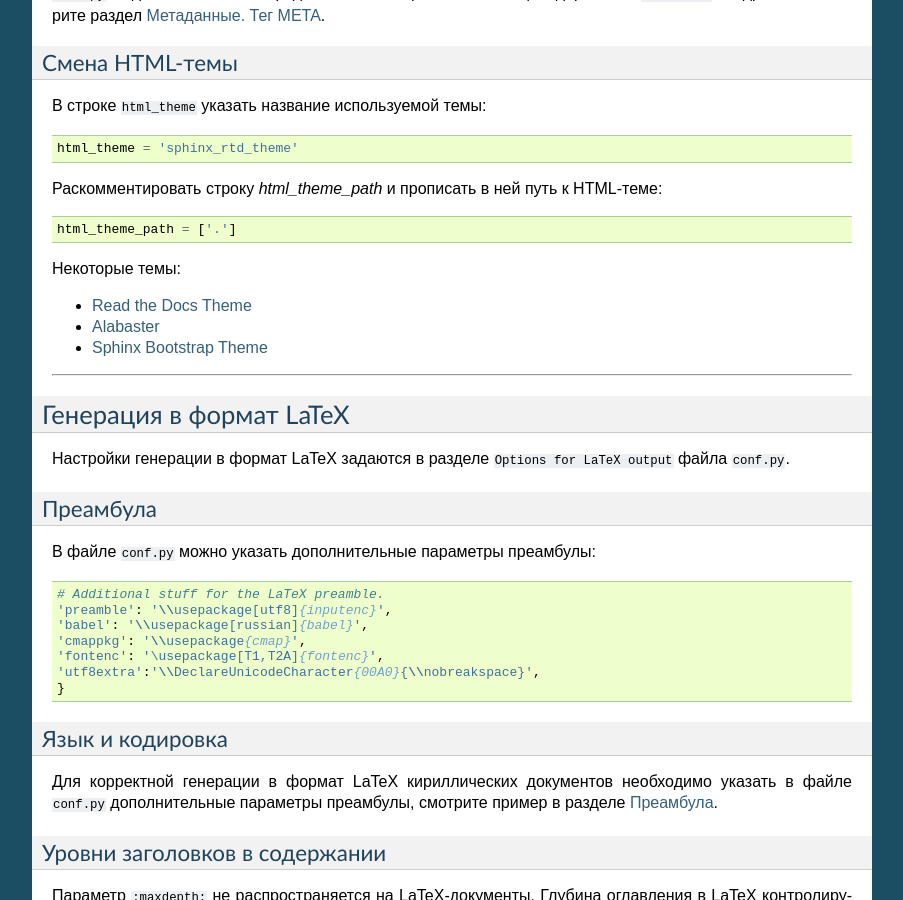
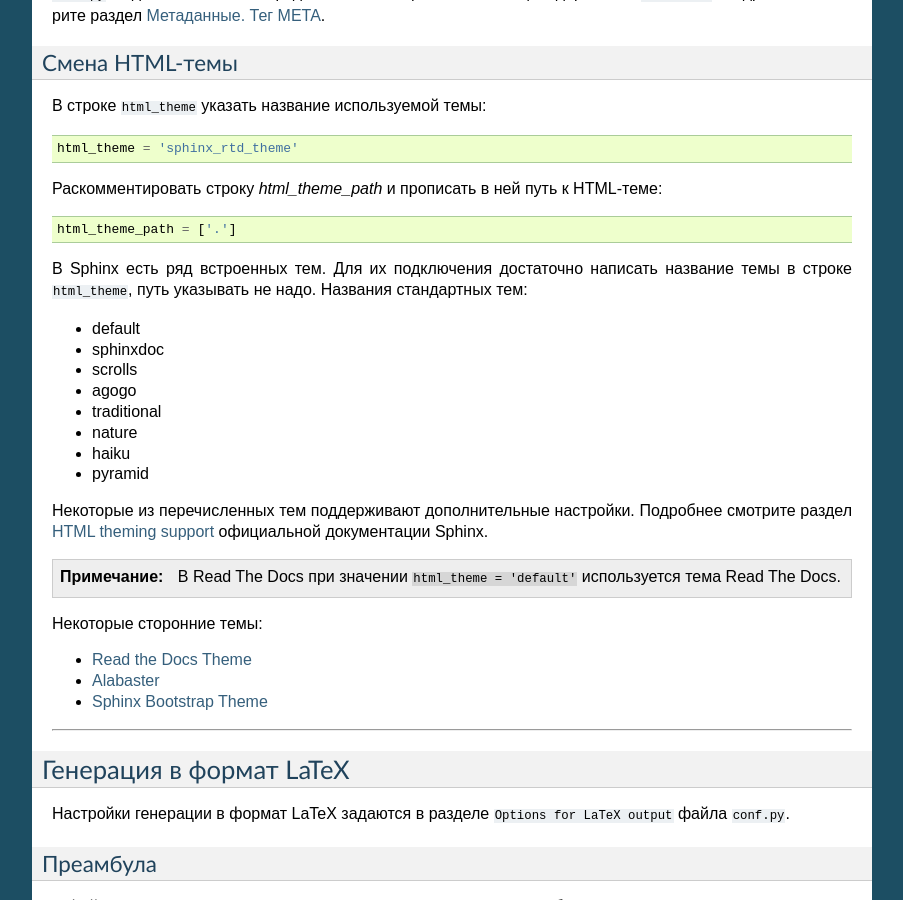
Before and after one commit to mazhartsev/sphinx-ru, a Sphinx documentation site: the page built from docs/sphinx.rst, in a window 1280 px wide and 900 px high, scrolled down 7354 px. Shown: the whole window, without its empty margins (198-1101 px from the left). Built offline with Sphinx 7.4.7, drawn with Linux system fonts in a browser that asks for light colours; formulas are drawn with MathJax 3.

Commit message:
Update sphinx.rst
Дополнил раздел  *Смена HTML-темы*. Добавил информацию про стандартные темы.

```diff
--- a/docs/sphinx.rst
+++ b/docs/sphinx.rst
@@ -428,12 +428,26 @@ ______
 
     html_theme_path = ['.']
 
-Некоторые темы:
+В Sphinx есть ряд встроенных тем. Для их подключения достаточно написать название темы в строке ``html_theme``, путь указывать не надо. Названия стандартных тем:
+
+* default
+* sphinxdoc
+* scrolls
+* agogo
+* traditional
+* nature
+* haiku
+* pyramid
+
+Некоторые из перечисленных тем поддерживают дополнительные настройки. Подробнее смотрите раздел `HTML theming support <http://sphinx-doc.org/theming.html>`_ официальной документации Sphinx.
+
+.. note:: В Read The Docs при значении  ``html_theme = 'default'`` используется тема Read The Docs.
+
+Некоторые сторонние темы:
 
 * `Read the Docs Theme <https://github.com/snide/sphinx_rtd_theme>`_
 * `Alabaster <https://github.com/bitprophet/alabaster>`_
 * `Sphinx Bootstrap Theme <https://github.com/ryan-roemer/sphinx-bootstrap-theme>`_
-
 
 ______
 
```
